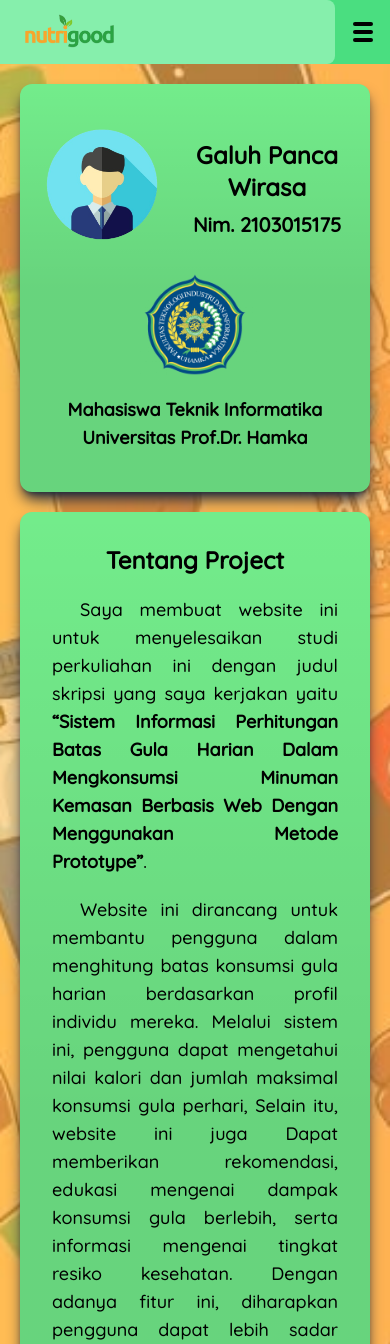
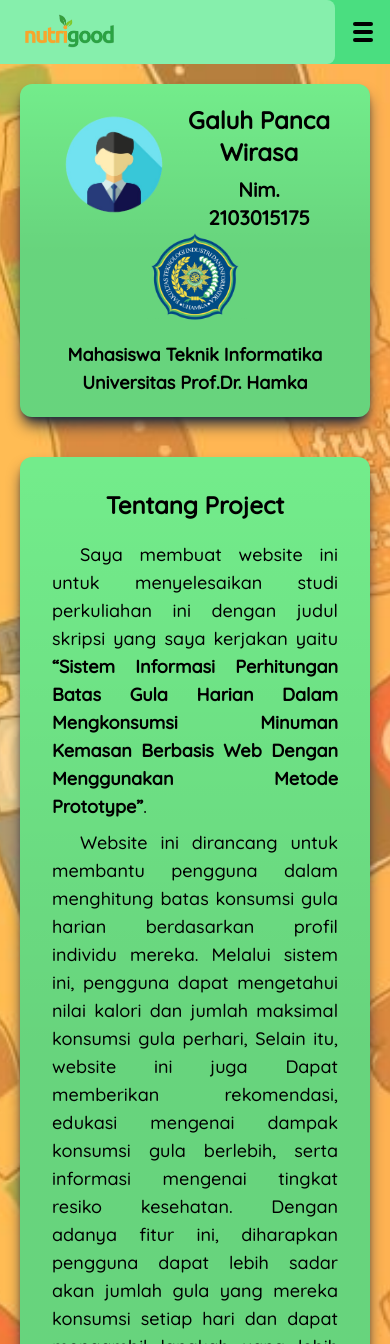
Before and after one commit to GaluhPncWirs/consumption-limit-for-packaged-beverages, a Next.js app: page /mainContent/about in a window 390 px wide. Shown: the top 1344 px of the page. Built offline with nearby package versions, Linux system fonts and the light colour scheme.

Commit message:
tinggal bagian hamburger menu ada scrollnya

```diff
--- a/src/app/mainContent/about/page.tsx
+++ b/src/app/mainContent/about/page.tsx
@@ -57,10 +57,10 @@ export default function AboutProject() {
   return (
     <div>
       <NavigasiBar path={path} props={""} />
-      <div className="max-[640px]:h-full sm:h-full lg:h-screen">
-        <div className="flex mt-5 gap-5 mx-5 h-full max-[640px]:flex-col sm:flex-col md:flex-row lg:flex-row">
-          <div className="bg-[#73EC8B] rounded-xl px-5 py-10 md:basis-1/3 lg:basis-1/4 inset-0 bg-gradient-to-b from-transparent via-black/10 to-black/10 shadow-lg shadow-slate-800">
-            <div className="flex justify-evenly h-full items-center flex-col gap-5">
+      <div className="max-[640px]:h-full sm:h-full">
+        <div className="flex md:gap-5 lg:gap-x-7 h-full max-[640px]:flex-col sm:flex-col md:flex-row lg:flex-row lg:w-5/6 lg:mx-auto mx-5">
+          <div className="bg-[#73EC8B] rounded-xl px-5 md:basis-1/3 lg:basis-[30%] inset-0 bg-gradient-to-b from-transparent via-black/10 to-black/10 shadow-lg shadow-slate-800 my-5">
+            <div className="flex items-center flex-col justify-evenly h-full max-[640px]:p-5 sm:py-7">
               <div className="sm:flex sm:justify-center sm:items-center sm:w-11/12 sm:gap-5 max-[640px]:flex max-[640px]:justify-center max-[640px]:items-center max-[640px]:gap-5 max-[640px]:w-full md:flex-col">
                 <Image
                   src={"/images/userProfile.png"}
@@ -76,7 +76,7 @@ export default function AboutProject() {
                   <h2 className="font-semibold text-xl">Nim. 2103015175</h2>
                 </div>
               </div>
-              <div className="flex flex-col justify-center items-center gap-5 max-[640px]:max-w-sm">
+              <div className="flex flex-col justify-center items-center gap-y-5 max-[640px]:max-w-sm">
                 <Image
                   src={"/images/logo_uhamka_FTII.png"}
                   alt="logo UHAMKA"
@@ -90,11 +90,11 @@ export default function AboutProject() {
               </div>
             </div>
           </div>
-          <div className="bg-[#73EC8B] rounded-xl p-8 md:basis-2/3 lg:basis-9/12 inset-0 bg-gradient-to-b from-transparent via-black/10 to-black/10 shadow-lg shadow-slate-800">
+          <div className="bg-[#73EC8B] rounded-xl p-8 md:basis-2/3 lg:basis-[70%] inset-0 bg-gradient-to-b from-transparent via-black/10 to-black/10 shadow-lg shadow-slate-800 my-5">
             <h1 className="text-2xl font-bold text-center mb-5">
               Tentang Project
             </h1>
-            <div className="text-justify font-medium text-lg flex flex-col gap-5">
+            <div className="text-justify font-medium text-lg flex flex-col gap-2">
               <p className="indent-7">
                 Saya membuat website ini untuk menyelesaikan studi perkuliahan
                 ini dengan judul skripsi yang saya kerjakan yaitu{" "}
--- a/src/components/hamburgerMenu/hamburgerMenu.js
+++ b/src/components/hamburgerMenu/hamburgerMenu.js
@@ -36,7 +36,7 @@ export default function HamburgerMenu({ props, path }) {
   return (
     <div className="flex h-full items-center justify-center sm:hidden">
       <ul
-        className={`flex w-2/5 justify-between max-[640px]:absolute max-[640px]:flex max-[640px]:top-0 max-[640px]:right-0 max-[640px]:justify-evenly max-[640px]:h-screen max-[640px]:flex-col max-[640px]:items-center max-[640px]:w-1/2 max-[640px]:bg-green-400 max-[640px]:-z-10 max-[640px]:transition-all max-[640px]:duration-300 max-[640px]:text-xl max-[640px]:font-semibold
+        className={`flex w-2/5 justify-between max-[640px]:absolute max-[640px]:flex max-[640px]:top-0 max-[640px]:right-0 max-[640px]:justify-evenly max-[640px]:h-screen max-[640px]:flex-col max-[640px]:items-center max-[640px]:w-1/2 max-[640px]:bg-green-400 max-[640px]:-z-10 max-[640px]:transition-all max-[640px]:duration-300 max-[640px]:text-xl max-[640px] :font-semibold
       ${
         isCheked ? `max-[640px]:translate-x-0` : `max-[640px]:translate-x-full`
       }`}
```
